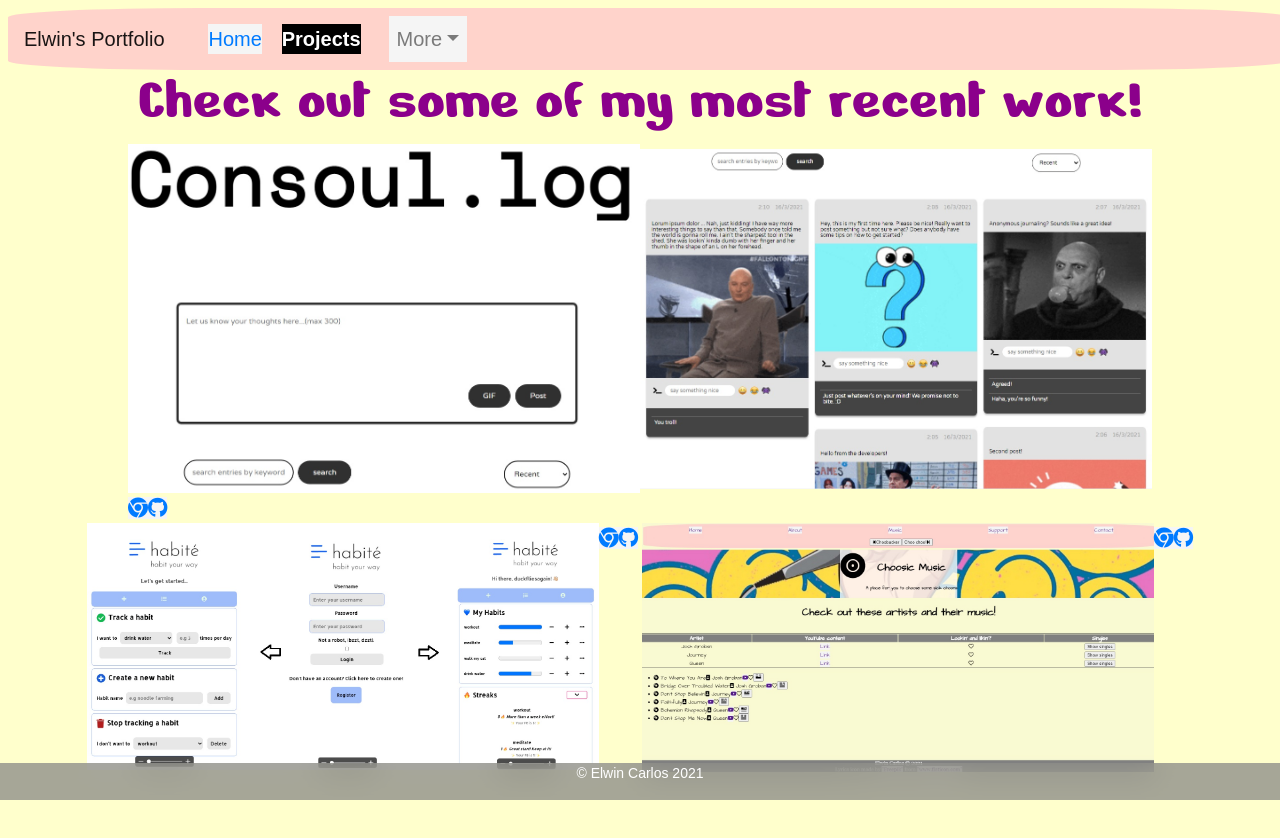
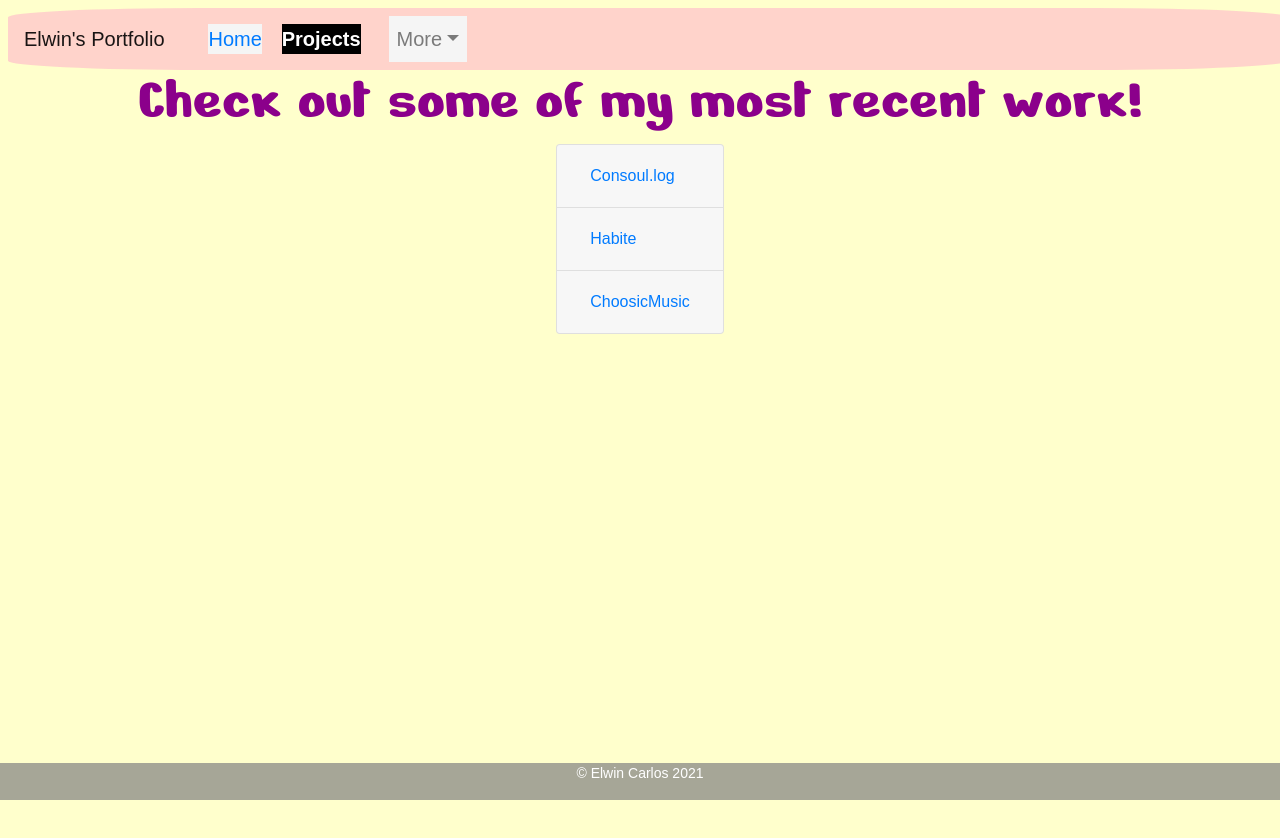
Before and after one commit to ecarlos09/Elwin_Portfolio, a React app: page /projects in a window 1280 px wide. Shown: the top 838 px of the page. After the commit the page ends 800 px from the top, so only its background shows below. Built offline with nearby package versions, Linux system fonts and the light colour scheme; a web font is replaced by a local one.

Commit message:
move project info content into collapsible cards

```diff
--- a/src/components/ProjectInfo/index.js
+++ b/src/components/ProjectInfo/index.js
@@ -1,5 +1,5 @@
 import React from 'react';
-import { Container } from 'react-bootstrap';
+import { Container, Card, Accordion, Button } from 'react-bootstrap';
 
 import consoulLogLanding from '../../assets/consoul-log-landing.jpg';
 import consoulLogFeed from '../../assets/consoul-log-feed.jpg';
@@ -12,12 +12,20 @@ const ProjectInfo = () => {
     return (
         <Container className="projects">
             <h1>Check out some of my most recent work!</h1>
+            <Accordion>
+                <Card>
+                    <Card.Header>
+                        <Accordion.Toggle as={Button} variant="link" eventKey="0">
+                            Consoul.log
+                        </Accordion.Toggle>
+                    </Card.Header>
+                    <Accordion.Collapse eventKey="0">
+                        <Card.Body>
                             <div id="project-1">
                                 <div className="project-img">
                                     <img src={consoulLogLanding} alt="Landing page for consoul.log"/>
                                     <img src={consoulLogFeed} alt="Exampe feed for consoul.log"/>
                                 </div>
-
                                 <div className="project-links">
                                     <a href="https://consoul-log.netlify.app/">
                                         <i className="fab fa-chrome"></i>
@@ -27,12 +35,22 @@ const ProjectInfo = () => {
                                     </a>
                                 </div>
                             </div>
+                        </Card.Body>
+                    </Accordion.Collapse>
+                </Card>
 
+                <Card>
+                    <Card.Header>
+                        <Accordion.Toggle as={Button} variant="link" eventKey="1">
+                            Habite
+                        </Accordion.Toggle>
+                    </Card.Header>
+                    <Accordion.Collapse eventKey="1">
+                        <Card.Body>
                             <div className="project-2">
                                 <div className="project-img">
                                     <img src={habite}/>
                                 </div>
-
                                 <div className="project-links">
                                     <a href="https://habite.netlify.app/">
                                         <i className="fab fa-chrome"></i>
@@ -42,12 +60,22 @@ const ProjectInfo = () => {
                                     </a>
                                 </div>
                             </div>
+                        </Card.Body>
+                    </Accordion.Collapse>
+                </Card>
 
+                <Card>
+                    <Card.Header>
+                        <Accordion.Toggle as={Button} variant="link" eventKey="2">
+                            ChoosicMusic
+                        </Accordion.Toggle>
+                    </Card.Header>
+                    <Accordion.Collapse eventKey="2">
+                        <Card.Body>
                             <div className="project-3">
                                 <div className="project-img">
                                     <img src={choosic} />
                                 </div>
-
                                 <div className="project-links">
                                     <a href="https://choosic-music.netlify.app/">
                                         <i className="fab fa-chrome"></i>
@@ -57,6 +85,10 @@ const ProjectInfo = () => {
                                     </a>
                                 </div>
                             </div>
+                        </Card.Body>
+                    </Accordion.Collapse>
+                </Card>
+            </Accordion>
         </Container>
     )
 }
```
Lines whose indentation alone changed are shown as unchanged.
